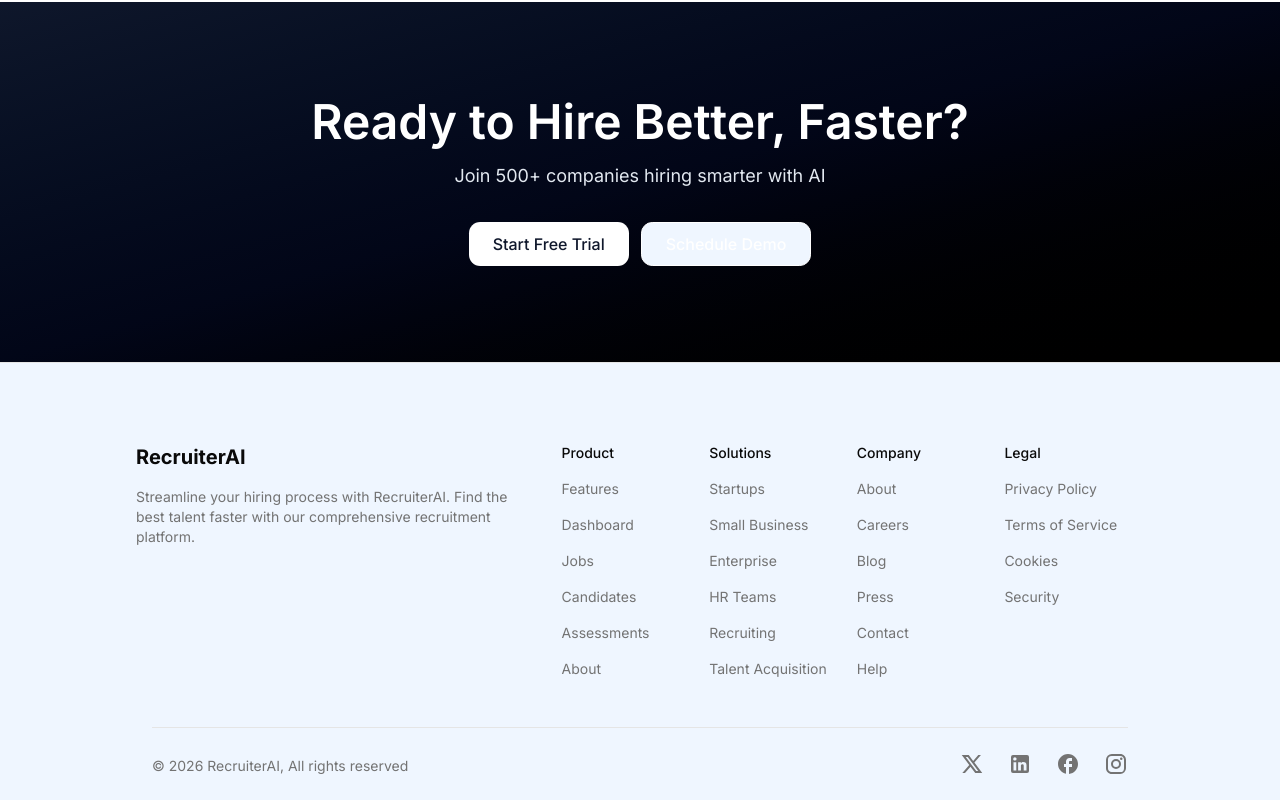
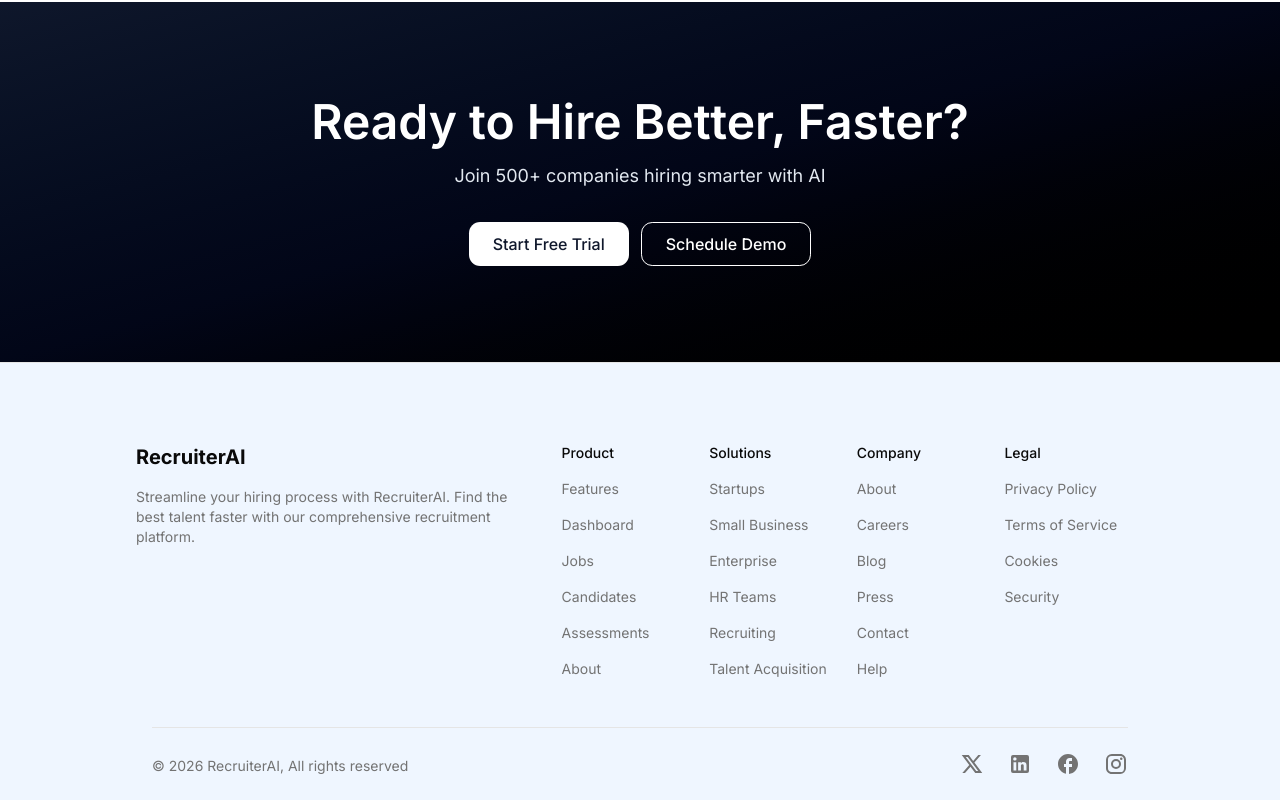
Before and after one commit to chazpawar/RecruiterAI, a Next.js app: page / in a window 1280 px wide. Shown: the part 4902-5702 px from the top of the page. Built offline with nearby package versions, Linux system fonts and the light colour scheme.

Commit message:
Fix CTA outline button text color

```diff
--- a/components/landing/FinalCTA.tsx
+++ b/components/landing/FinalCTA.tsx
@@ -21,7 +21,7 @@ export default function FinalCTA() {
             asChild
             size="lg"
             variant="outline"
-            className="rounded-xl px-6 text-base border-white text-white hover:bg-white/10"
+            className="rounded-xl px-6 text-base border-white bg-transparent !text-white hover:bg-white/10 hover:!text-white"
           >
             <Link href="#how-it-works">Schedule Demo</Link>
           </Button>
```
